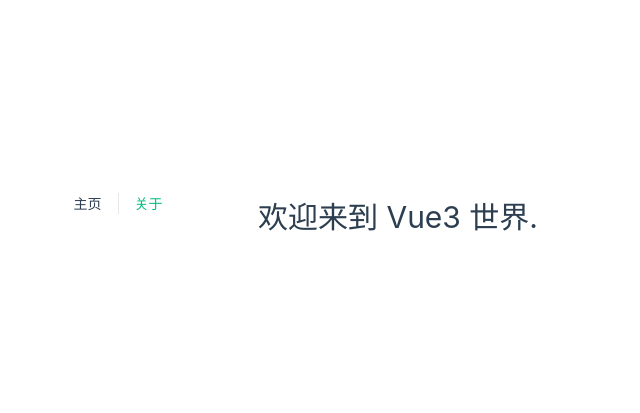
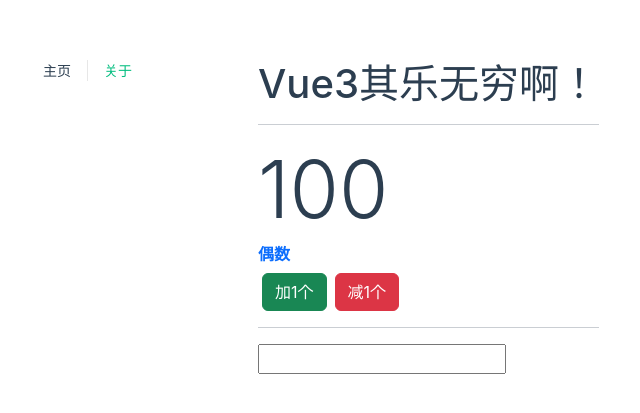
Before and after one commit to vincentgwzhang/Vue3Study, a Vue app: page / in a window 1280 px wide. Shown: the part 183-596 px from the top of the page, without its empty margins (382-1022 px from the left). Built offline with nearby package versions, Linux system fonts and the light colour scheme.

Commit message:
before focus component

```diff
--- a/index.html
+++ b/index.html
@@ -5,9 +5,11 @@
     <link rel="icon" href="/favicon.ico">
     <meta name="viewport" content="width=device-width, initial-scale=1.0">
     <title>Vite App</title>
+    <link href="https://cdn.jsdelivr.net/npm/bootstrap@5.3.0-alpha1/dist/css/bootstrap.min.css" rel="stylesheet" integrity="sha384-GLhlTQ8iRABdZLl6O3oVMWSktQOp6b7In1Zl3/Jr59b6EGGoI1aFkw7cmDA6j6gD" crossorigin="anonymous">
   </head>
   <body>
     <div id="app"></div>
     <script type="module" src="/src/main.js"></script>
+    <script src="https://cdn.jsdelivr.net/npm/bootstrap@5.3.0-alpha1/dist/js/bootstrap.bundle.min.js" integrity="sha384-w76AqPfDkMBDXo30jS1Sgez6pr3x5MlQ1ZAGC+nuZB+EYdgRZgiwxhTBTkF7CXvN" crossorigin="anonymous"></script>
   </body>
 </html>
--- a/src/views/HomeView.vue
+++ b/src/views/HomeView.vue
@@ -1,8 +1,53 @@
-<script setup>
-</script>
-
 <template>
   <main>
-    <h1>欢迎来到 Vue3 世界.</h1>
+    <h1>{{ pageTitle }}</h1>
+    <hr />
+    <small>{{ pageState.title }}</small>
+    <h2 class="display-1"> {{ pageState.counter }} </h2>
+    <h6 class="text-primary fw-bold">{{ odd_even }}</h6>
+    <button class="btn btn-success mx-1" @click="modifyCounter(1)">加1个</button>
+    <button class="btn btn-danger mx-1" @click="modifyCounter(-1)">减1个</button>
+    <hr />
+    <input type="text" v-model="pageState.title" />
   </main>
 </template>
+
+<script setup>
+import { reactive, computed, watch, onMounted, onUnmounted, onUpdated } from 'vue';
+
+const pageTitle = "Vue3其乐无穷啊！"
+
+const pageState = reactive({
+  counter: 100,
+  pageTitle: "我的计数器"
+})
+
+const odd_even = computed(() => {
+  if (pageState.counter % 2 == 0) return "偶数"
+  else return "奇数"
+})
+
+onMounted(() => {
+  console.log("HomeView.onMounted")
+})
+
+onUnmounted(() => {
+  console.log("HomeView.onUnmounted")
+})
+
+onUpdated(() => {
+  // !不要在 updated 钩子中更改组件的状态，这可能会导致无限的更新循环!
+  console.log("HomeView.onUpdated", pageState.counter)
+})
+
+watch(() => pageState.counter, (newValue, oldValue) => {
+  console.log(newValue, oldValue)
+  // 当新值大于 110 时，停止更新状态
+  if (newValue > 110)
+    pageState.counter = oldValue
+})
+
+const modifyCounter = (value) => {
+  pageState.counter += value
+}
+</script>
```
